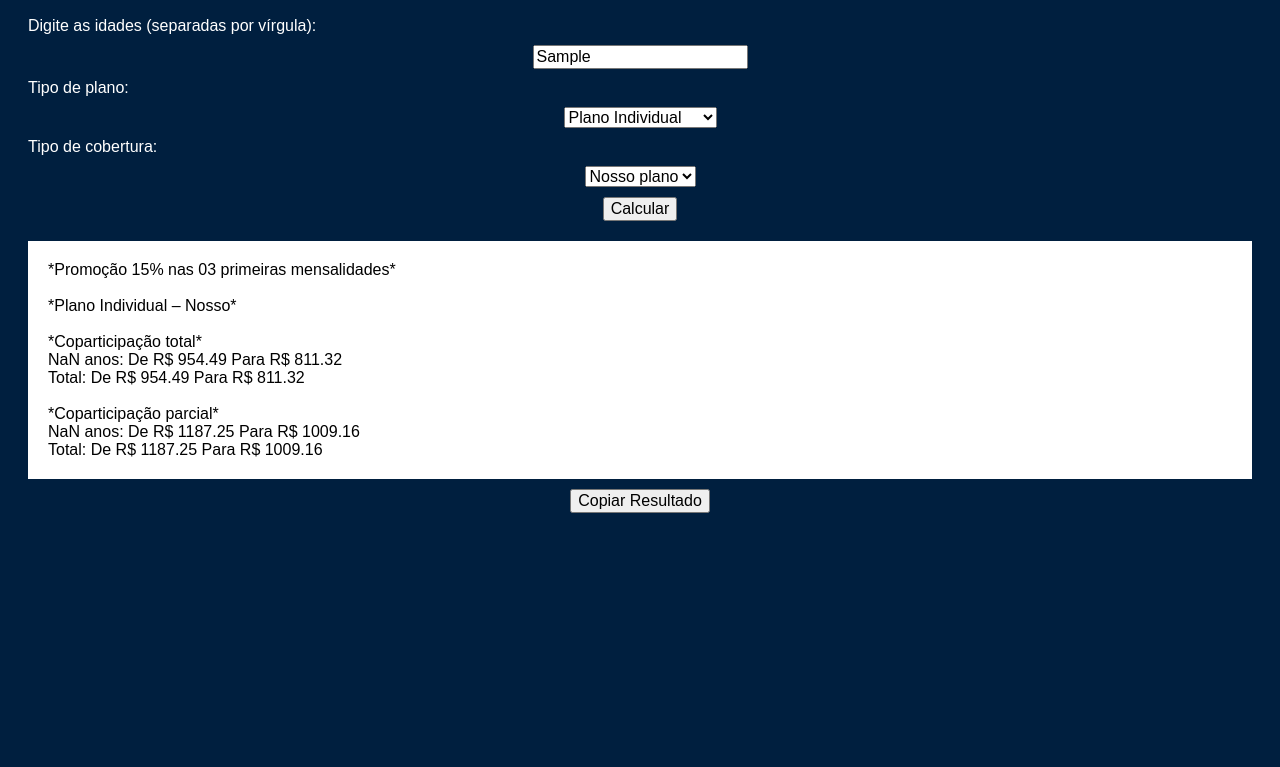
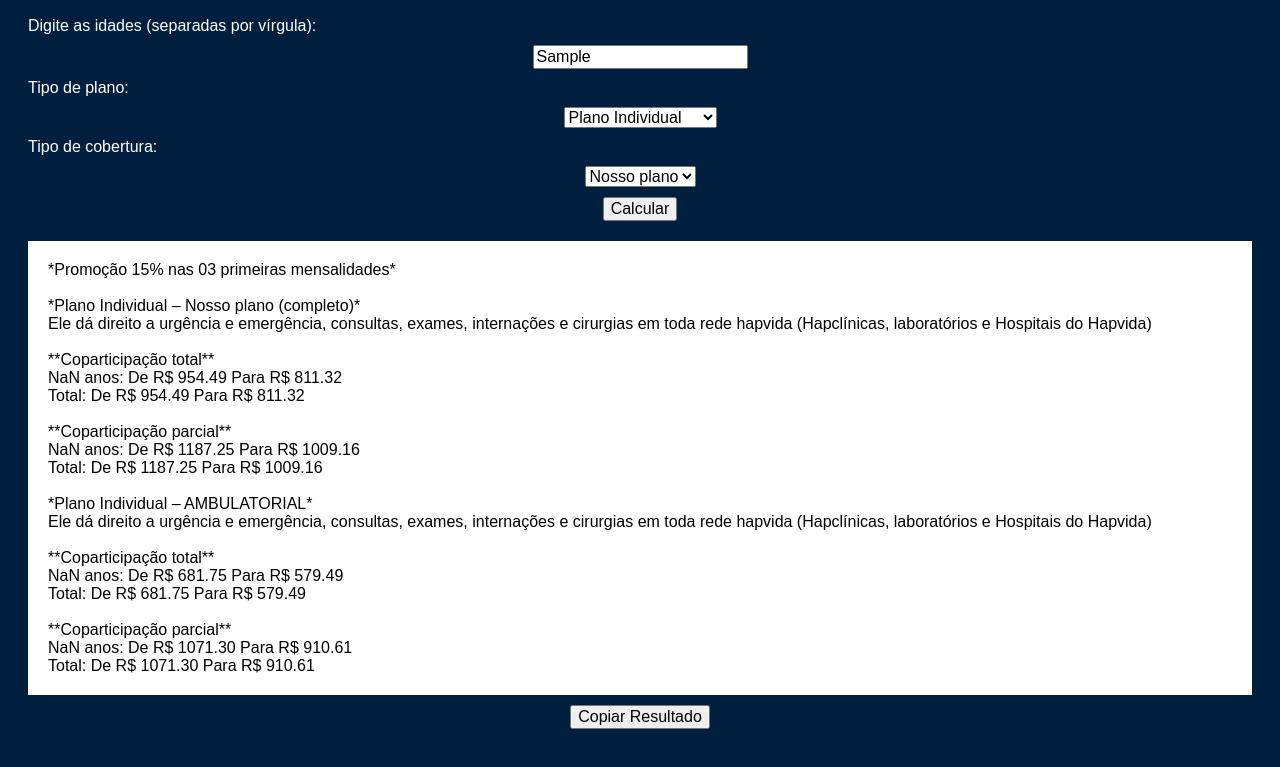
Before and after one commit to Hakiida/Teste, a plain HTML site: page index.html in a window 1280 px wide. Both pictures are taken after typing "Sample" into the empty fields and a click on the button "Calcular". Shown: the part 129-896 px from the top of the page. Before the commit the page ends 800 px from the top, so only its background shows below. Drawn offline with Linux system fonts and the light colour scheme.

Commit message:
Update index.html

```diff
--- a/index.html
+++ b/index.html
@@ -122,38 +122,44 @@
     function calcular() {
       const idades = document.getElementById('idade').value.split(',').map(x => parseInt(x.trim()));
       const tipoPlano = document.getElementById('tipoPlano').value;
-      const tipoCobertura = document.getElementById('tipoCobertura').value;
 
       let resultado = `*Promoção 15% nas 03 primeiras mensalidades*\n\n`;
-      resultado += `*Plano ${tipoPlano.charAt(0).toUpperCase() + tipoPlano.slice(1)} – ${tipoCobertura.charAt(0).toUpperCase() + tipoCobertura.slice(1)}*\n`;
-      resultado += `\n*Coparticipação total*\n`;
 
+      ['nosso', 'ambulatorial'].forEach(cobertura => {
+        const tituloCobertura = cobertura === 'nosso' ? 'Nosso plano (completo)' : 'AMBULATORIAL';
+        resultado += `*Plano ${tipoPlano.charAt(0).toUpperCase() + tipoPlano.slice(1)} – ${tituloCobertura}*\n`;
+        resultado += `Ele dá direito a urgência e emergência, consultas, exames, internações e cirurgias em toda rede hapvida (Hapclínicas, laboratórios e Hospitais do Hapvida)\n\n`;
+
+        // Coparticipação total
+        resultado += `**Coparticipação total**\n`;
         let totalAntigoTotal = 0;
         let totalNovoTotal = 0;
         idades.forEach(idade => {
           const faixa = faixaEtaria(idade);
-        const antigo = valoresAntigos[tipoPlano][tipoCobertura]['total'][faixa];
-        const novo = valoresNovos[tipoPlano][tipoCobertura]['total'][faixa];
+          const antigo = valoresAntigos[tipoPlano][cobertura]['total'][faixa];
+          const novo = valoresNovos[tipoPlano][cobertura]['total'][faixa];
           resultado += `${idade} anos: De R$ ${antigo.toFixed(2)} Para R$ ${novo.toFixed(2)}\n`;
           totalAntigoTotal += antigo;
           totalNovoTotal += novo;
         });
         resultado += `Total: De R$ ${totalAntigoTotal.toFixed(2)} Para R$ ${totalNovoTotal.toFixed(2)}\n\n`;
 
-      resultado += `*Coparticipação parcial*\n`;
+        // Coparticipação parcial
+        resultado += `**Coparticipação parcial**\n`;
         let totalAntigoParcial = 0;
         let totalNovoParcial = 0;
         idades.forEach(idade => {
           const faixa = faixaEtaria(idade);
-        const antigo = valoresAntigos[tipoPlano][tipoCobertura]['parcial'][faixa];
-        const novo = valoresNovos[tipoPlano][tipoCobertura]['parcial'][faixa];
+          const antigo = valoresAntigos[tipoPlano][cobertura]['parcial'][faixa];
+          const novo = valoresNovos[tipoPlano][cobertura]['parcial'][faixa];
           resultado += `${idade} anos: De R$ ${antigo.toFixed(2)} Para R$ ${novo.toFixed(2)}\n`;
           totalAntigoParcial += antigo;
           totalNovoParcial += novo;
         });
-      resultado += `Total: De R$ ${totalAntigoParcial.toFixed(2)} Para R$ ${totalNovoParcial.toFixed(2)}`;
+        resultado += `Total: De R$ ${totalAntigoParcial.toFixed(2)} Para R$ ${totalNovoParcial.toFixed(2)}\n\n`;
+      });
 
-      document.getElementById('resultado').innerText = resultado;
+      document.getElementById('resultado').innerText = resultado.trim();
     }
 
     function copiarResultado() {
```
Lines whose indentation alone changed are shown as unchanged.
